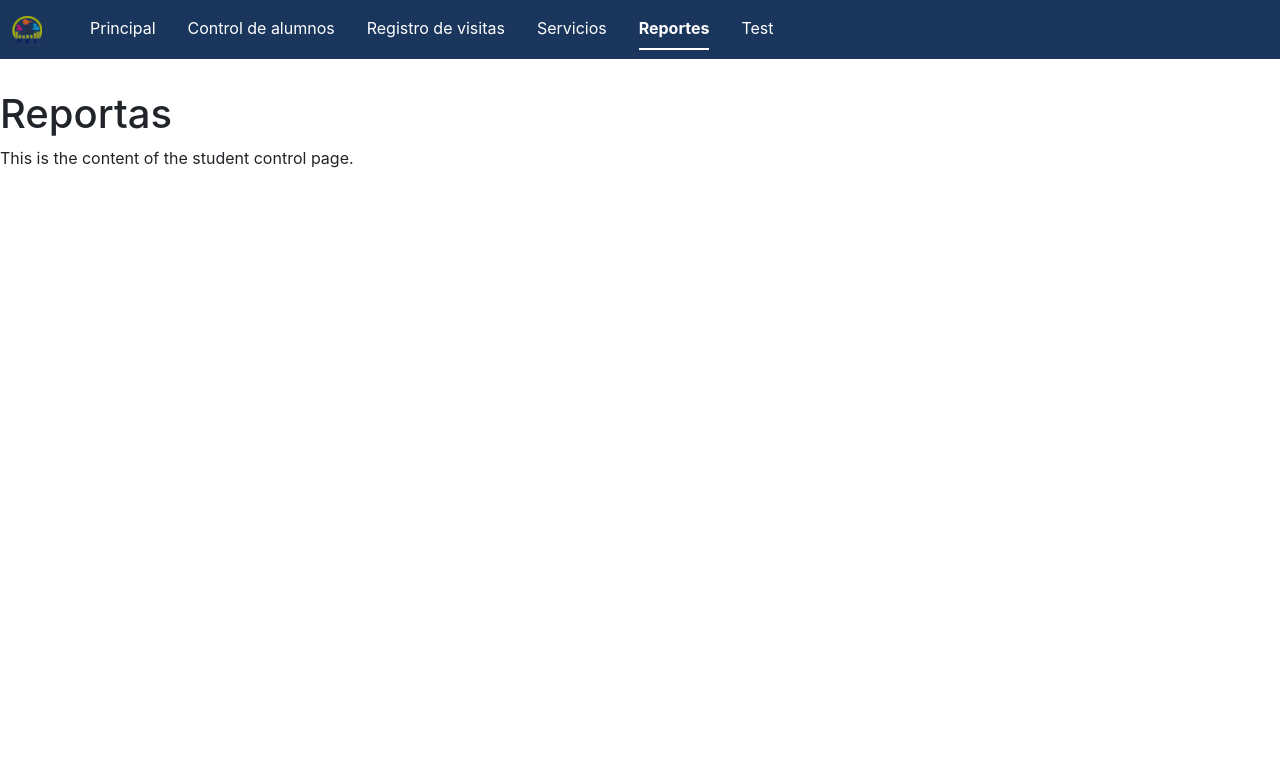
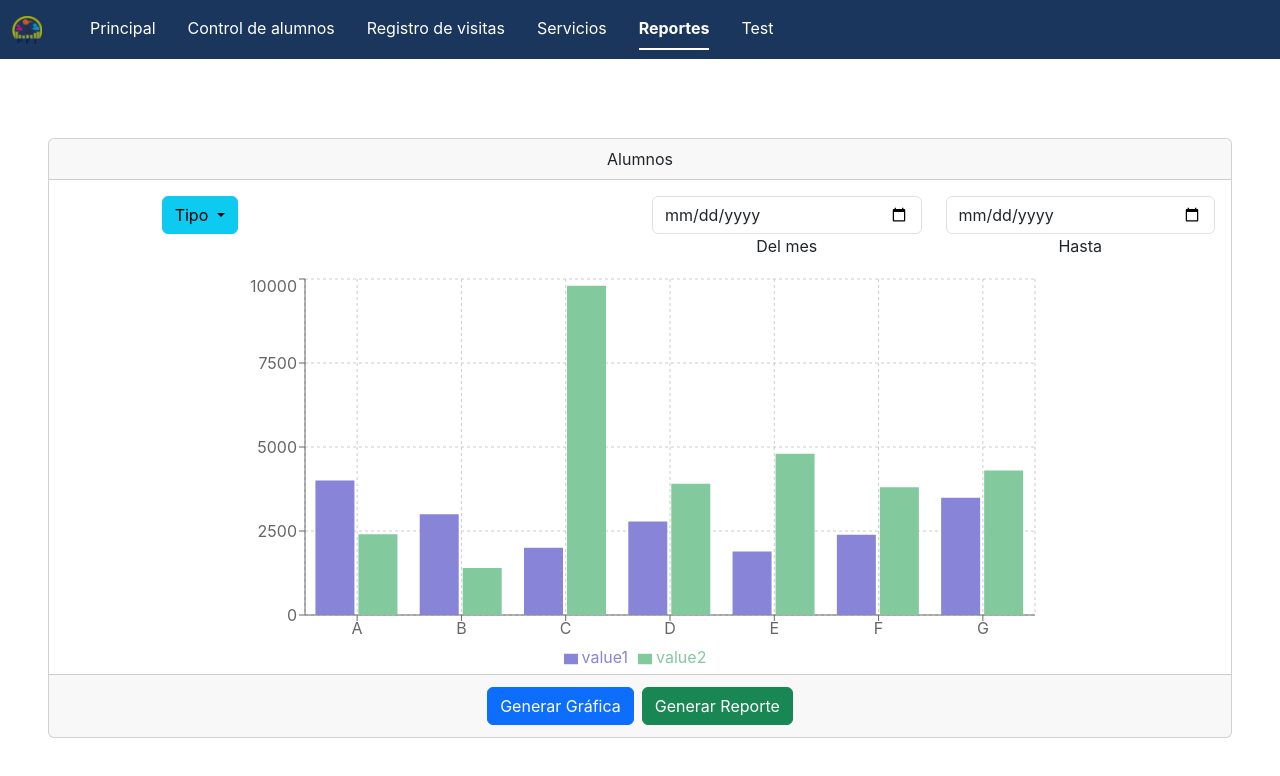
Before and after one commit to ricardoMogas/pfi-management-frontend, a React (Vite) app: page /ReportPage in a window 1280 px wide. Shown: the top 776 px of the page. Built offline with nearby package versions, Linux system fonts and the light colour scheme.

Commit message:
correccion report page faltante

```diff
--- a/package.json
+++ b/package.json
@@ -13,6 +13,8 @@
     "axios": "^1.6.8",
     "bootstrap": "^5.3.3",
     "bootstrap-icons": "^1.11.3",
+    "exceljs": "^4.4.0",
+    "file-saver": "^2.0.5",
     "jquery": "^3.7.1",
     "localforage": "^1.10.0",
     "match-sorter": "^6.3.4",
--- a/src/pages/ReportPage.jsx
+++ b/src/pages/ReportPage.jsx
@@ -1,10 +1,172 @@
-import React, { useEffect } from 'react';
+import React, { useEffect, useState } from 'react';
+import BarChart from '../components/BarChart';
+import CreateExcelReport from '../store/CreateExcel/CreateExcelReport';
+
+const data = [
+    { name: 'A', value1: 4000, value2: 2400 },
+    { name: 'B', value1: 3000, value2: 1398 },
+    { name: 'C', value1: 2000, value2: 9800 },
+    { name: 'D', value1: 2780, value2: 3908 },
+    { name: 'E', value1: 1890, value2: 4800 },
+    { name: 'F', value1: 2390, value2: 3800 },
+    { name: 'G', value1: 3490, value2: 4300 },
+];
+const types = ['Licenciatura', 'Visitas', 'Genero', 'Etnia'];
+const typeFrequency = ['Todos', 'Etnia', 'Licenciatura', 'Genero'];
 
 export default function ReportPage() {
+    /*** USESTATE CONSTS ***/
+    const [startDate, setStartDate] = useState('');
+    const [endDate, setEndDate] = useState('');
+    const [currentType, setCurrentType] = useState(null);
+    const [currentTypeFrequency, setcurrentTypeFrequency] = useState(null);
+    const [dataJson, setDataJson] = useState({
+        types: null,
+        typeFrequency: null,
+        startDate: null,
+        endDate: null
+    });
+
+    //obtener el tipo actual
+    const gettingTypeReport = (type) => {
+        setCurrentType(type);
+        setDataJson({ ...dataJson, types: type });
+    };
+
+    const gettingTypeFrequency = (type) => {
+        setcurrentTypeFrequency(type);
+        setDataJson({ ...dataJson, typeFrequency: type });
+        console.log(type);
+    }
+    /*** GENERATE GRAPH OR REPORT ***/
+    const generateGraph = () => {
+        if (dataJson.types===null) {
+            alert('Elige un tipo de reporte');
+            return; // No se puede generar la gráfica
+        }
+        /*
+        if (currentType !== null && currentTypeFrequency === null) {
+            alert('Faltan datos para generar la gráfica: Tipo de Frecuencia');
+            return; // No se puede generar la gráfica
+        }
+        */
+        console.log('Generar Gráfica: ', dataJson);
+        const excelData = [
+            ['Nombre', 'Valor1', 'Valor2'],
+            ...data.map(item => [item.name, item.value1, item.value2])
+        ];
+        const excelExporter = new CreateExcelReport(excelData, 'grafica.xlsx');
+        excelExporter.exportToExcel();
+    }
+
+    /**  CONDICIONALES ***/
+    const currentActionForComponent = () => {
+        switch (currentType) {
+            case 'Visitas':
+                return <Dropdown currentType={currentTypeFrequency} types={typeFrequency} onTypeChange={gettingTypeFrequency} />;
+            default:
+                return null;
+        }
+    }
+
+    const StartDateChange = (e) => {
+        const selectedStartDate = new Date(e.target.value);
+        const selectedEndDate = new Date(endDate);
+
+        // Validar que la fecha de inicio no sea mayor que la fecha de fin
+        if (selectedEndDate < selectedStartDate) {
+            alert('La fecha de inicio no puede ser mayor que la fecha de fin');
+            return;
+        }
+        // Validar que el rango de fechas no sea mayor a 1 año
+        const oneYearFromStartDate = new Date(selectedStartDate);
+        oneYearFromStartDate.setFullYear(oneYearFromStartDate.getFullYear() + 1);
+        if (oneYearFromStartDate < selectedEndDate) {
+            alert('El rango de fechas no puede ser mayor a 1 año');
+            return;
+        }
+        setStartDate(e.target.value);
+        setDataJson({ ...dataJson, startDate: e.target.value });
+    }
+
+    const EndDateChange = (e) => {
+        const selectedEndDate = new Date(e.target.value);
+        const selectedStartDate = new Date(startDate);
+
+        // Validar que la fecha de fin no sea menor que la fecha de inicio
+        if (selectedEndDate < selectedStartDate) {
+            alert('La fecha de fin no puede ser menor que la fecha de inicio');
+            return;
+        }
+        // Validar que el rango de fechas no sea mayor a 1 año
+        const oneYearFromStartDate = new Date(selectedStartDate);
+        oneYearFromStartDate.setFullYear(oneYearFromStartDate.getFullYear() + 1);
+        if (oneYearFromStartDate < selectedEndDate) {
+            alert('El rango de fechas no puede ser mayor a 1 año');
+            return;
+        }
+        setEndDate(e.target.value);
+        setDataJson({ ...dataJson, endDate: e.target.value });
+    }
+
     return (
-        <>
-            <h1>Reportas</h1>
-            <p>This is the content of the student control page.</p>
-        </>
+        <main>
+            <section className="card text-center m-5">
+                <div className="card-header">Alumnos</div>
+                <div className="card-body">
+                    <section className='row'>
+                        <div className='col'>
+                            <Dropdown currentType={currentType} types={types} onTypeChange={gettingTypeReport} />
+                        </div>
+                        <div className='col'>
+                            {currentActionForComponent()}
+                        </div>
+                        <div className='col'>
+                            <input className="form-control" type="date" value={startDate} onChange={StartDateChange} />
+                            Del mes
+                        </div>
+                        <div className='col'>
+                            <input className="form-control" type="date" value={endDate} onChange={EndDateChange} />
+                            Hasta
+                        </div>
+                    </section>
+                </div>
+                <div className="d-flex justify-content-center">
+                    <BarChart data={data} width={800} height={400} />
+                </div>
+                <div className='card-footer text-body-secondary'>
+                    <button type='button' className='btn btn-primary m-1' onClick={generateGraph}>Generar Gráfica</button>
+                    <button type='button' className='btn btn-success m-1'>Generar Reporte</button>
+                </div>
+            </section>
+        </main>
     );
 };
+
+function Dropdown({ currentType, types, onTypeChange }) {
+    const handleTypeClick = (type) => {
+        onTypeChange(type);
+    };
+
+    return (
+        <div className="dropdown">
+            <button
+                className="btn btn-info dropdown-toggle"
+                type="button"
+                data-bs-toggle="dropdown"
+                aria-expanded="false"
+            >
+                Tipo {currentType}
+            </button>
+            <ul className="dropdown-menu" aria-labelledby="dropdownMenuButton">
+                {types.map((type, index) => (
+                    <li key={index}>
+                        <button className="dropdown-item" onClick={() => handleTypeClick(type)}>
+                            {type}
+                        </button>
+                    </li>
+                ))}
+            </ul>
+        </div>
+    );
+}
```
Also changed, not shown: 1 other file (tests, documents, lock files or other folders).
